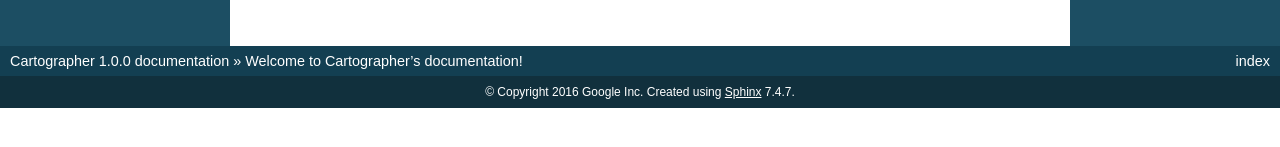
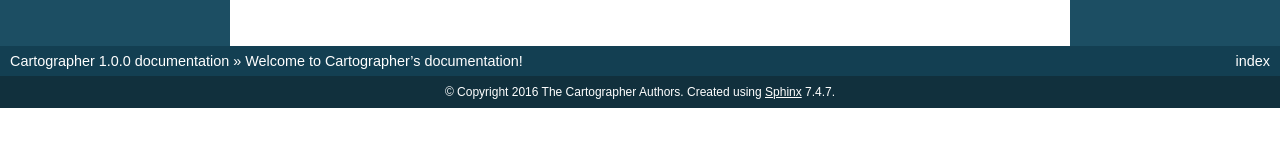
Before and after one commit to cartographer-project/cartographer, a Sphinx documentation site: the page built from docs/source/index.rst, in a window 1280 px wide. Shown: the part 253-400 px from the top of the page. Built offline with Sphinx 7.4.7, drawn with Linux system fonts in a browser that asks for light colours.

Commit message:
Updates authors and description.

```diff
--- a/docs/source/conf.py
+++ b/docs/source/conf.py
@@ -61,7 +61,7 @@
 
 # General information about the project.
 project = u'Cartographer'
-copyright = u'2016 Google Inc'
+copyright = u'2016 The Cartographer Authors'
 
 # The version info for the project you're documenting, acts as replacement for
 # |version| and |release|, also used in various other places throughout the
@@ -212,7 +212,7 @@
 #  author, documentclass [howto, manual, or own class]).
 latex_documents = [
     ('index', 'Cartographer.tex', u'Cartographer Documentation',
-     u'Wolfgang Hess, Damon Kohler, Holger Rapp, and others', 'manual'),
+     u'The Cartographer Authors', 'manual'),
 ]
 
 # The name of an image file (relative to this directory) to place at the top of
@@ -241,7 +241,7 @@
 # (source start file, name, description, authors, manual section).
 man_pages = [
     ('index', 'cartographer', u'Cartographer Documentation',
-     [u'Wolfgang Hess, Damon Kohler, Holger Rapp, and others'], 1)
+     [u'The Cartographer Authors'], 1)
 ]
 
 # If true, show URL addresses after external links.
@@ -254,8 +254,8 @@
 #  dir menu entry, description, category)
 texinfo_documents = [
     ('index', 'Cartographer', u'Cartographer Documentation',
-     u'Wolfgang Hess, Damon Kohler, Holger Rapp, and others', 'Cartographer',
-     'One line description of project.', 'Miscellaneous'),
+     u'The Cartographer Authors', 'Cartographer',
+     'Cartographer is a system that provides real-time simultaneous localization and mapping (SLAM) across multiple platforms and sensor configurations.', 'Miscellaneous'),
 ]
 
 # Documents to append as an appendix to all manuals.
```
